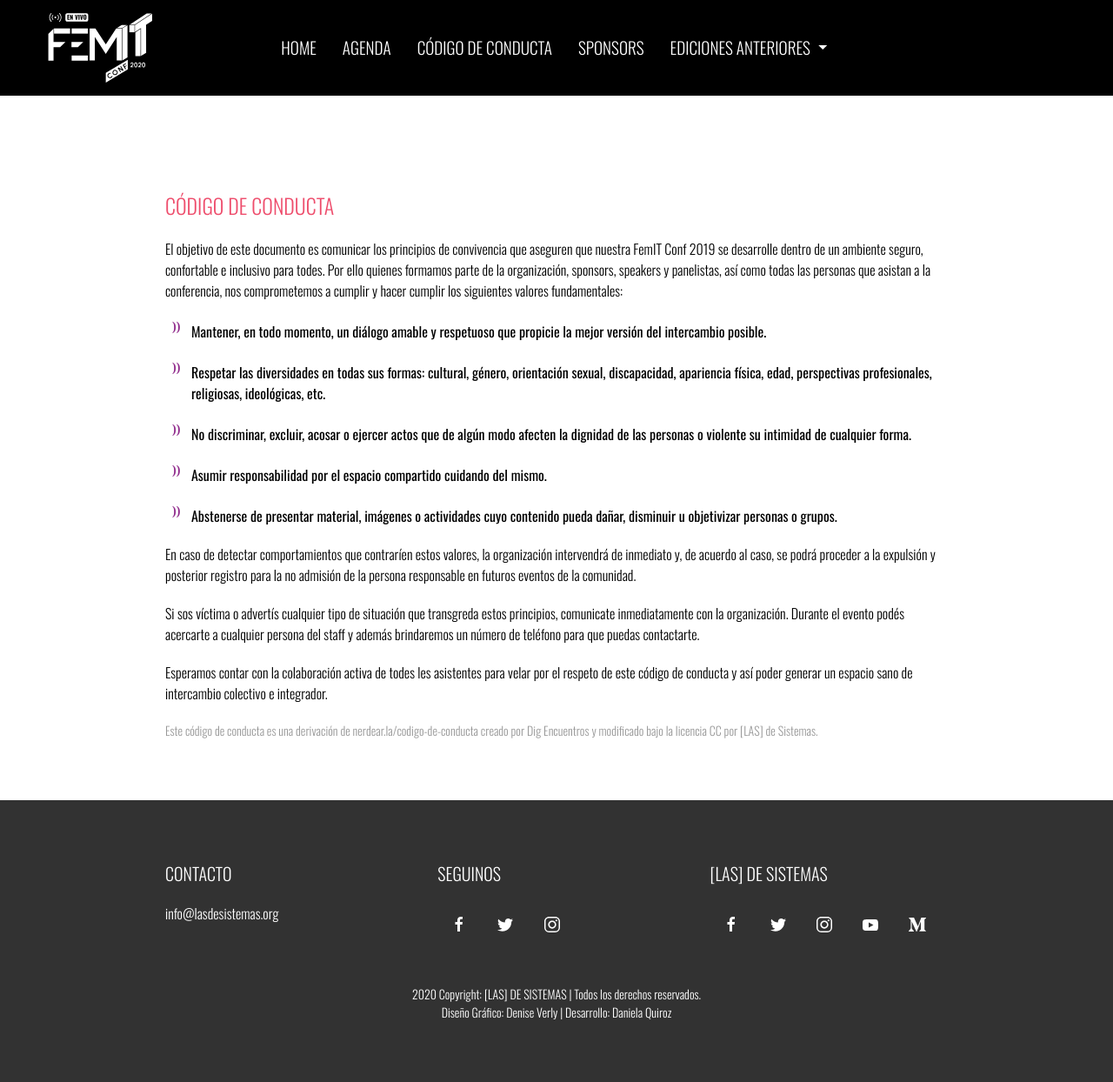
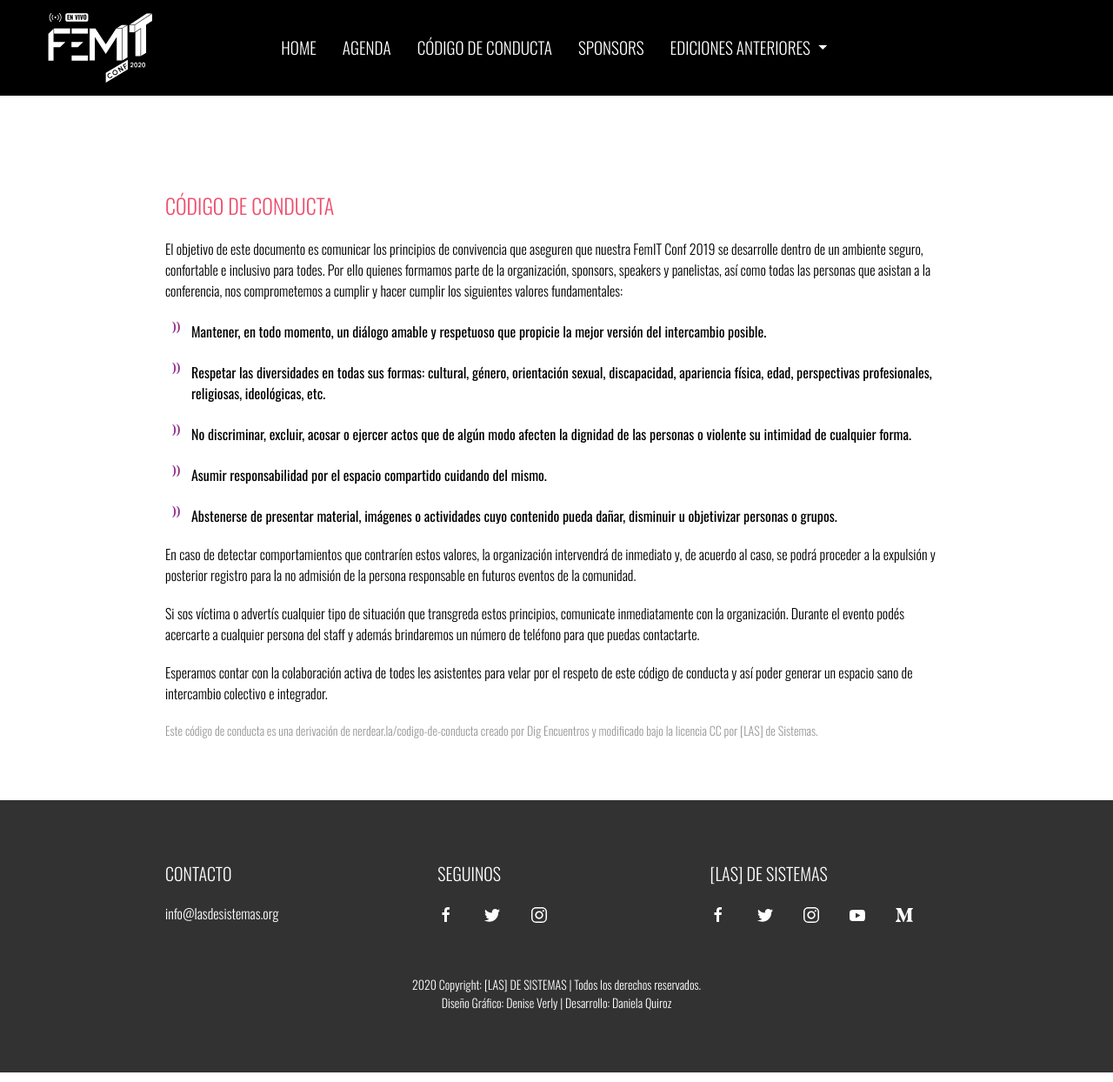
Before and after one commit to lasdesistemas/lds, a Jekyll site: the page built from code.md, in a window 1280 px wide. Shown: the whole page at 87% size. Built offline with Jekyll 4.4.1, drawn with Linux system fonts in a browser that asks for light colours; nearby versions of some CDN libraries.

Commit message:
social media in footbar aligned

```diff
--- a/_includes/footer_femit.html
+++ b/_includes/footer_femit.html
@@ -11,20 +11,20 @@
       <div class="uk-width-1-3@m">
         <h4 class="uk-text-uppercase"> Seguinos </h4>
         <p>
-          <a href="https://www.facebook.com/femitconf" class="uk-padding-small uk-padding-small-right uk-padding-small-top uk-padding-small-left"  uk-icon="icon: facebook; ratio: 1" class="icon-margin" target="_blank" rel="noopener" aria-label="Revisa el facebook de la FEMIT Conf"></a>
-          <a href="https://twitter.com/femitconf/" class="uk-padding-small uk-padding-small-right uk-padding-small-top uk-padding-small-left"  uk-icon="icon: twitter; ratio: 1" class="icon-margin" target="_blank" rel="noopener" aria-label="Revisa el Twitter de la FEMIT Conf"> </a>
-          <a href="https://www.instagram.com/femitconf" class="uk-padding-small uk-padding-small-right uk-padding-small-top uk-padding-small-left"  uk-icon="icon: instagram; ratio: 1" class="icon-margin" target="_blank" rel="noopener" aria-label="Revisa el instagram de la FEMIT Conf"></a>
+          <a href="https://www.facebook.com/femitconf" class="uk-padding-small uk-padding-remove-top uk-padding-remove-left"  uk-icon="icon: facebook; ratio: 1" class="icon-margin" target="_blank" rel="noopener" aria-label="Revisa el facebook de la FEMIT Conf"></a>
+          <a href="https://twitter.com/femitconf/" class="uk-padding-small uk-padding-remove-top"  uk-icon="icon: twitter; ratio: 1" class="icon-margin" target="_blank" rel="noopener" aria-label="Revisa el Twitter de la FEMIT Conf"> </a>
+          <a href="https://www.instagram.com/femitconf" class="uk-padding-small uk-padding-remove-top"  uk-icon="icon: instagram; ratio: 1" class="icon-margin" target="_blank" rel="noopener" aria-label="Revisa el instagram de la FEMIT Conf"></a>
         </p>
       </div>
 
       <div class="uk-width-1-3@m">
         <h4 class="uk-text-uppercase"> [LAS] DE SISTEMAS </h4>
         <p>
-          <a href="https://www.facebook.com/lasdesistemas" class="uk-padding-small uk-padding-small-right uk-padding-small-top uk-padding-small-left" uk-icon="icon: facebook; ratio: 1" target="_blank" rel="noopener" aria-label="Revisa nuestro Facebook"> </a>
-          <a href="https://twitter.com/lasdesistemas" class="uk-padding-small uk-padding-small-right uk-padding-small-top uk-padding-small-left" uk-icon="icon: twitter; ratio: 1" class="icon-margin" target="_blank" rel="noopener" aria-label="Revisa nuestro Twitter"> </a>
-          <a href="https://www.instagram.com/lasdesistemas/" class="uk-padding-small uk-padding-small-right uk-padding-small-top uk-padding-small-left" class="uk-padding-small uk-padding-small-right uk-padding-small-top uk-padding-small-left"uk-icon="icon: instagram; ratio: 1" class="icon-margin" target="_blank" rel="noopener" aria-label="Revisa nuestro instagram"></a>
-          <a href="https://www.youtube.com/lasdesistemas" class="uk-padding-small uk-padding-small-right uk-padding-small-top uk-padding-small-left" uk-icon="icon: youtube; ratio: 1" class="icon-margin" target="_blank" rel="noopener" aria-label="Revisa nuestro canal de Youtube"></a>
-          <a href="https://medium.com/@lasdesistemas" class="uk-padding-small uk-padding-small-right uk-padding-small-top uk-padding-small-left uk-icon" uk-icon="ratio: 1" target="_blank" rel="noopener" aria-label="Revisa nuestro Medium">
+          <a href="https://www.facebook.com/lasdesistemas" class="uk-padding-small uk-padding-remove-top uk-padding-remove-left" uk-icon="icon: facebook; ratio: 1" target="_blank" rel="noopener" aria-label="Revisa nuestro Facebook"> </a>
+          <a href="https://twitter.com/lasdesistemas" class="uk-padding-small uk-padding-remove-top" uk-icon="icon: twitter; ratio: 1" class="icon-margin" target="_blank" rel="noopener" aria-label="Revisa nuestro Twitter"> </a>
+          <a href="https://www.instagram.com/lasdesistemas/" class="uk-padding-small uk-padding-remove-top" uk-icon="icon: instagram; ratio: 1" class="icon-margin" target="_blank" rel="noopener" aria-label="Revisa nuestro instagram"></a>
+          <a href="https://www.youtube.com/lasdesistemas" class="uk-padding-small uk-padding-remove-top" uk-icon="icon: youtube; ratio: 1" class="icon-margin" target="_blank" rel="noopener" aria-label="Revisa nuestro canal de Youtube"></a>
+          <a href="https://medium.com/@lasdesistemas" class="uk-padding-small uk-padding-remove-top uk-icon" uk-icon="ratio: 1" target="_blank" rel="noopener" aria-label="Revisa nuestro Medium">
             <svg width="20" height="20" xmlns="http://www.w3.org/2000/svg" fill-rule="evenodd" clip-rule="evenodd"><path fill="#030104" d="M2.4,5.3c0-0.2-0.1-0.5-0.3-0.7L0.3,2.4V2.1h5.8l4.5,9.8l3.9-9.8H20v0.3l-1.6,1.5c-0.1,0.1-0.2,0.3-0.2,0.4
             	v11.2c0,0.2,0,0.3,0.2,0.4l1.6,1.5v0.3h-7.8v-0.3l1.6-1.6c0.2-0.2,0.2-0.2,0.2-0.4V6.5L9.4,17.9H8.8L3.6,6.5v7.6
             	c0,0.3,0.1,0.6,0.3,0.9L6,17.6v0.3H0v-0.3L2.1,15c0.2-0.2,0.3-0.6,0.3-0.9C2.4,14.1,2.4,5.3,2.4,5.3z"/></svg>
```
